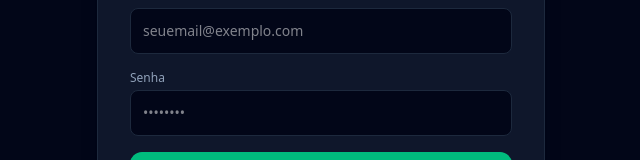
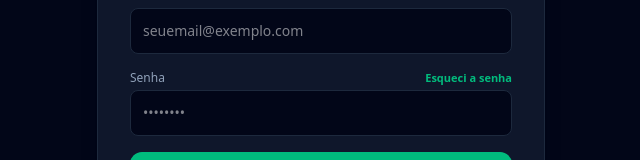
Before and after one commit to webdesignermarlon-code/nutrisaas, a Next.js app: page /login in a window 1280 px wide. Shown: the part 348-508 px from the top of the page, without its empty margins (319-959 px from the left). Built offline with nearby package versions, Linux system fonts and the light colour scheme.

Commit message:
Adiciona chave de autenticacao no login e link de esqueci a senha

```diff
--- a/app/login/page.tsx
+++ b/app/login/page.tsx
@@ -1,14 +1,22 @@
 'use client'
 
 import { useState } from 'react'
+import Link from 'next/link'
+import { useRouter } from 'next/navigation'
 
 export default function LoginPage() {
   const [email, setEmail] = useState('')
   const [senha, setSenha] = useState('')
+  const router = useRouter()
 
   const handleLogin = (e: React.FormEvent) => {
     e.preventDefault()
-    window.location.href = '/dashboard/nutri'
+
+    // 1. Entrega a "chave" de autenticação para o DashboardLayout liberar o painel
+    sessionStorage.setItem('nutrisaas-auth', 'true')
+
+    // 2. Faz o redirecionamento suave para a rota principal do dashboard
+    router.push('/dashboard')
   }
 
   return (
@@ -31,7 +39,16 @@ export default function LoginPage() {
           </div>
 
           <div>
-            <label className="mb-1 block text-xs text-slate-400">Senha</label>
+            {/* Rótulo de Senha + Link de Esqueci a Senha alinhados */}
+            <div className="mb-1 flex items-center justify-between">
+              <label className="block text-xs text-slate-400">Senha</label>
+              <Link
+                href="/esqueci-senha"
+                className="text-[11px] font-semibold text-emerald-500 hover:text-emerald-400 transition-colors"
+              >
+                Esqueci a senha
+              </Link>
+            </div>
             <input
               type="password"
               required
@@ -44,7 +61,7 @@ export default function LoginPage() {
 
           <button
             type="submit"
-            className="w-full rounded-xl bg-emerald-500 py-3 text-sm font-bold text-slate-950 hover:bg-emerald-400"
+            className="w-full rounded-xl bg-emerald-500 py-3 text-sm font-bold text-slate-950 hover:bg-emerald-400 transition-colors"
           >
             Entrar no Painel
           </button>
```
